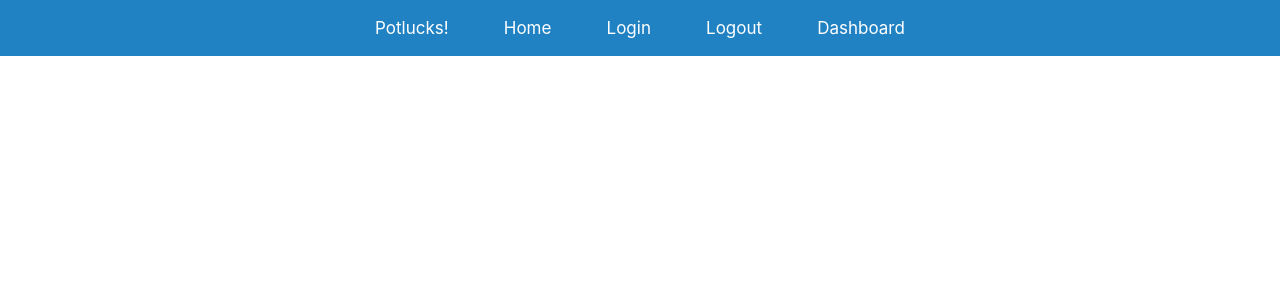
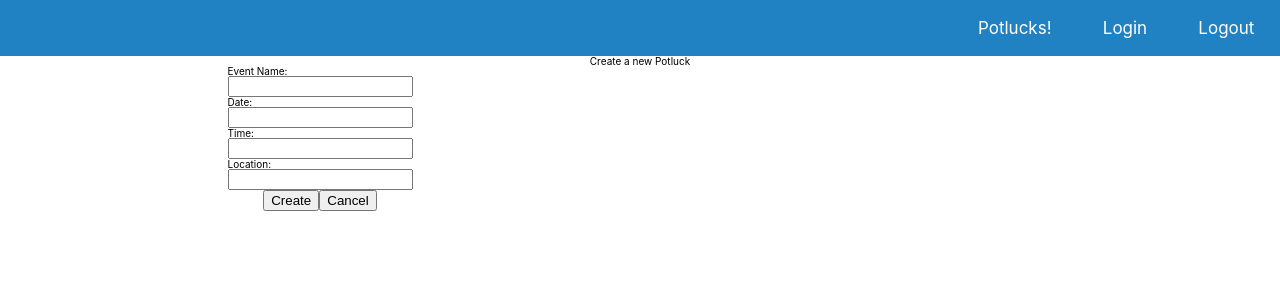
Before and after one commit to Build-Week-potluck-planner-9/front-end, a React (Create React App) app in the folder buildweek-potluck/: page /create-potluck in a window 1280 px wide. Shown: the top 300 px of the page. Built offline with nearby package versions, Linux system fonts and the light colour scheme; sample sign-in values are in the browser's storage.

Commit message:
Deleted Home link from header and Dashboard component. Added CreatePotluck component and Link

```diff
--- a/buildweek-potluck/src/App.css
+++ b/buildweek-potluck/src/App.css
@@ -51,16 +51,17 @@ h1 {
   background-color: #2081C3;
 }
 nav {
-  width: 50%;
+  width: 100%;
   display: flex;
   align-items: center;
-  justify-content: space-evenly;
+  justify-content: flex-end;
 }
 .links {
   text-decoration: none;
   font-weight: 400;
   font-size: 1.7rem;
   color: #fff;
+  padding: 0 2%;
 }
                                     /* Styling for the Homepage/landing page component */
 .homepage {
--- a/buildweek-potluck/src/App.js
+++ b/buildweek-potluck/src/App.js
@@ -1,12 +1,13 @@
-import { Route, Router } from 'react-router-dom';
+import { Route } from 'react-router-dom';
 import Header from './Components/Header';
 import Home from './Components/Home';
 import Login from './Components/Login';
 import Logout from './Components/Logout';
-import Dashboard from './Components/Dashboard';
 import EventPage from './Components/EventPage'
 import PrivateRoute from './Components/PrivateRoute';
+import CreatePotluck from './Components/CreatePotluck';
 import './App.css';
+
 
 
 
@@ -20,7 +21,7 @@ function App() {
 
 			<PrivateRoute exact path='/event-page' component={EventPage} />
 			<PrivateRoute exact path='/logout' component={Logout} />
-			<PrivateRoute exact path='/dashboard' component={Dashboard} />
+			<PrivateRoute exact path='/create-potluck' component={CreatePotluck} />
 		</div>
 	);
 }
--- /dev/null
+++ b/buildweek-potluck/src/Components/CreatePotluck.js
@@ -0,0 +1,81 @@
+import React, { useState, useEffect } from 'react';
+
+
+const initialData = {
+        img: '',
+        id: 1,
+        name: 'Sandy\'s potluck',
+        date: '11/11/2022',
+        time: '7:00pm',
+        location: '151234 Doofus drive',
+        selectedFood: [],
+        unselectedFood: [],
+        confirmed: false
+}
+
+export default function CreatePotluck() {
+    const [data, setData] = useState(initialData);
+
+    useEffect(() => {
+
+    }, []);
+
+    const handleChange = (e) => {
+        setData({
+            ...data,
+            [e.target.name]: e.target.value
+        })
+    }
+
+    const handleSubmit = (e) => {
+        e.preventDefault();
+    }
+
+    return (
+        <div className='create-potluck'>
+            <h2>Create a new Potluck</h2>
+            <form onSubmit={handleSubmit}>
+                <label>
+                    <h4>Event Name:</h4>
+                    <input
+                        type='text'
+                        name='event-name'
+                        id='event-name'
+                        onChange={handleChange}
+                    />
+                </label>
+                <label>
+                    <h4>Date:</h4>
+                    <input
+                        type='text'
+                        name='date'
+                        id='date'
+                        onChange={handleChange}
+                    />
+                </label>
+                <label>
+                    <h4>Time:</h4>
+                    <input
+                        type='text'
+                        name='time'
+                        id='time'
+                        onChange={handleChange}
+                    />
+                </label>
+                <label>
+                    <h4>Location:</h4>
+                    <input
+                        type='text'
+                        name='time'
+                        id='time'
+                        onChange={handleChange}
+                    />
+                </label>
+                <div>
+                    <button>Create</button>
+                    <button>Cancel</button>
+                </div>
+            </form>
+        </div>
+    )
+}
--- a/buildweek-potluck/src/Components/Dashboard.js
+++ /dev/null
@@ -1,9 +0,0 @@
-import React from 'react'
-
-export default function Dashboard() {
-    return (
-        <section className='dashboard'>
-            <h1>Dashboard</h1>
-        </section>
-    )
-}
--- a/buildweek-potluck/src/Components/Event.js
+++ b/buildweek-potluck/src/Components/Event.js
@@ -5,7 +5,6 @@ import '../App.css';
 
 // start Event component
 export default function Event(props) {
-
     const { mockData } = props;
     return (
         <div className='event'>
--- a/buildweek-potluck/src/Components/EventPage.js
+++ b/buildweek-potluck/src/Components/EventPage.js
@@ -2,6 +2,7 @@
 import React from 'react'
 import Event from './Event'
 import mockData from '../mockData'
+import { Link } from 'react-router-dom'
 
 // Start EventPage component
 export default function EventPage() {
@@ -12,6 +13,9 @@ export default function EventPage() {
                 {mockData.map(item => {
                     return <Event key={item.id} mockData={item}/>
                 })}
+                <div className='create-btn'>
+                    <Link to='/create-potluck'>Create new Potluck</Link>
+                </div>
         </div>
     )
 }
--- a/buildweek-potluck/src/Components/Header.js
+++ b/buildweek-potluck/src/Components/Header.js
@@ -6,10 +6,8 @@ export default function Header() {
         <div className='header'>
             <nav>
             <Link className='links' to='/event-page'>Potlucks!</Link>
-            <Link className='links' to='/'>Home</Link>
             <Link className='links' to='/login'>Login</Link>
             <Link className='links' to='/logout'>Logout</Link>
-            <Link className='links' to='/dashboard'>Dashboard</Link>
             </nav>
         </div>
     )
```
